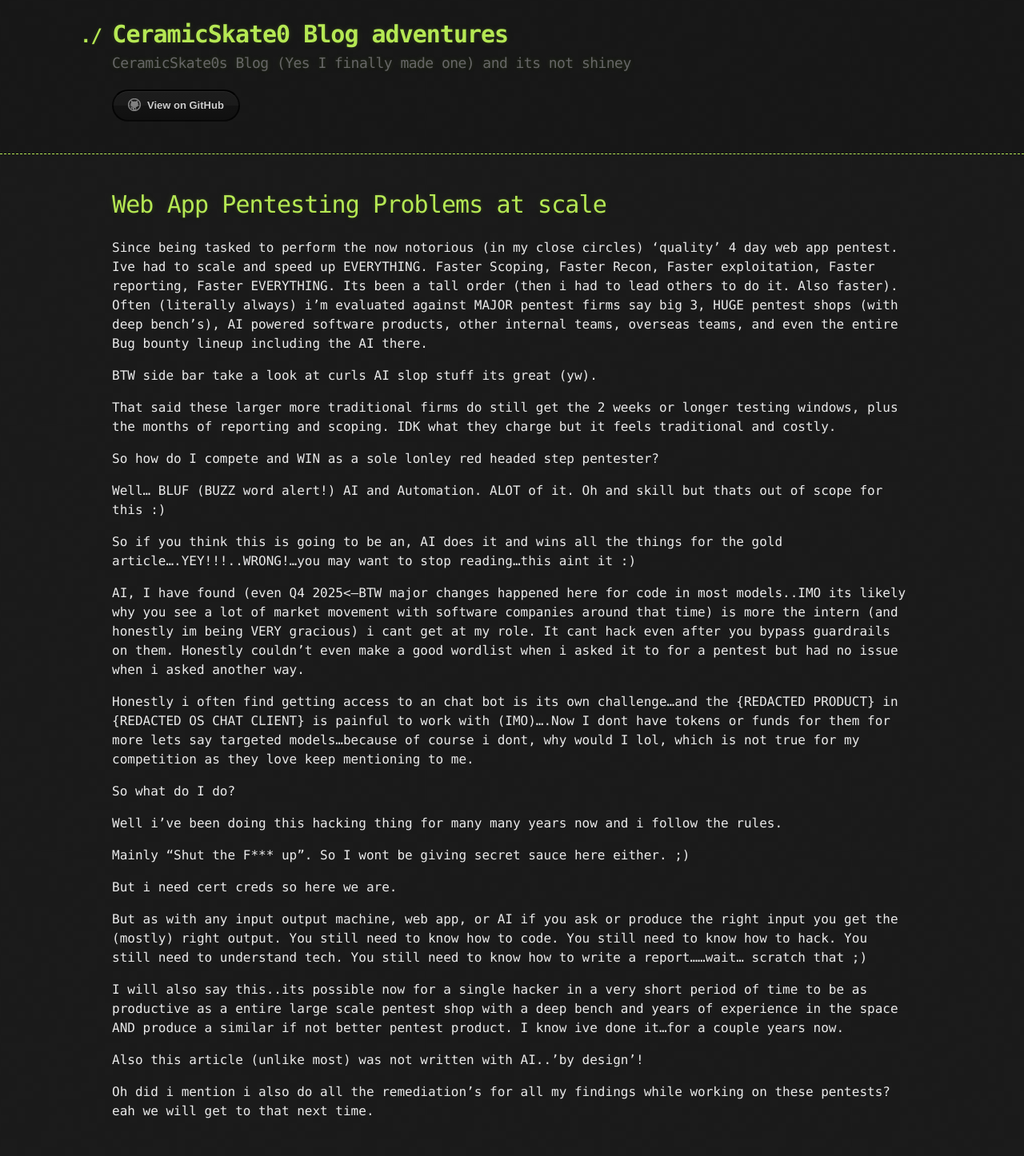
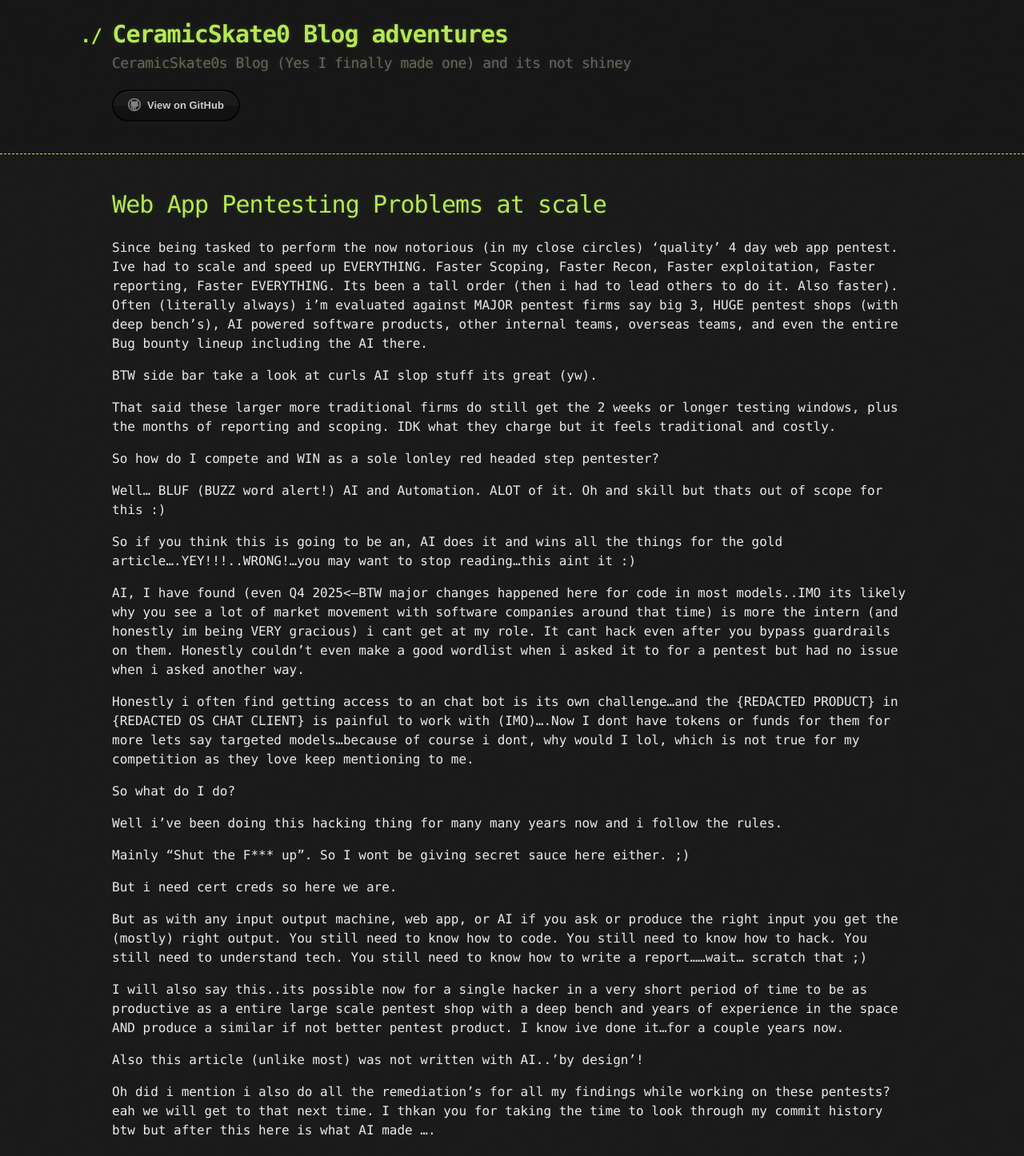
Before and after one commit to ceramicskate0/ceramicskate0.github.io, a Jekyll site: the page built from The4DayWebAppPentest.md, in a window 1280 px wide. Shown: the whole page at 80% size. Built offline with Jekyll 4.4.1, drawn with Linux system fonts in a browser that asks for light colours; our own code applies the rules of GitHub Pages for plain Markdown files; before the commit the page ends 1422 px from its top, so only the background shows below that.

```diff
--- a/The4DayWebAppPentest.md
+++ b/The4DayWebAppPentest.md
@@ -35,3 +35,4 @@ I will also say this..its possible now for a single hacker in a very short perio
 Also this article (unlike most) was not written with AI..'by design'!
 
 Oh did i mention i also do all the remediation's for all my findings while working on these pentests? eah we will get to that next time.
+I thkan you for taking the time to look through my commit history btw but after this here is what AI made ....
```
